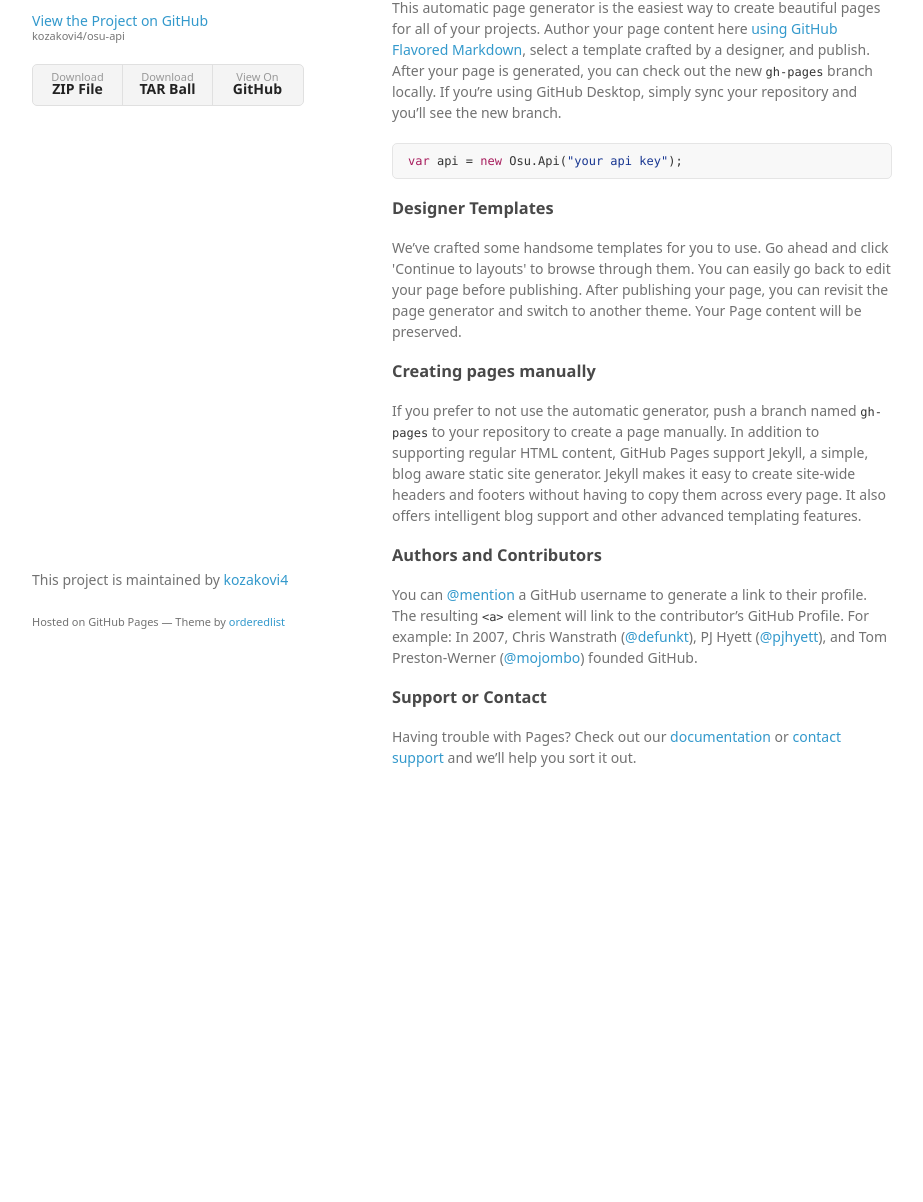
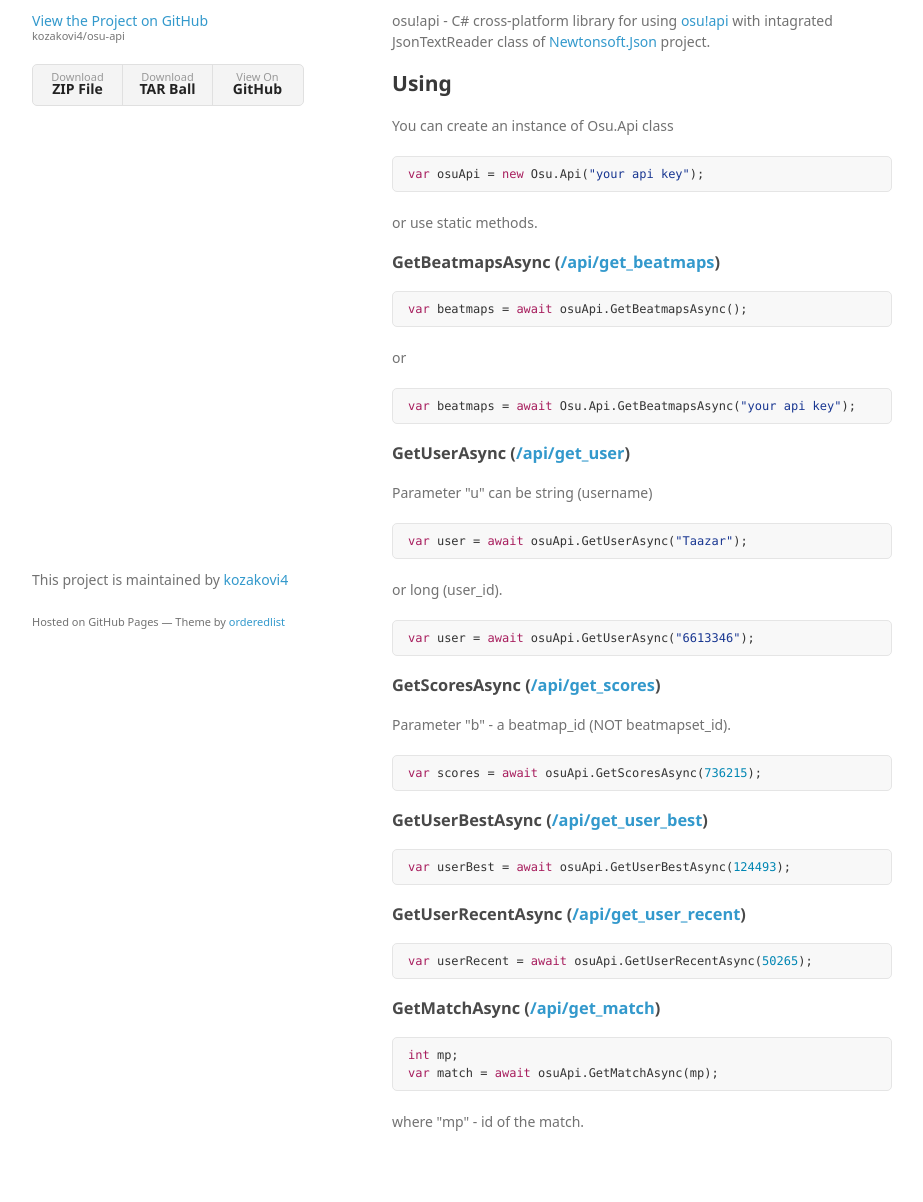
Before and after one commit to Art1xFX/osu-api, a plain HTML site: page index.html in a window 1280 px wide. Shown: the part 99-1301 px from the top of the page, without its empty margins (178-1101 px from the left). Before the commit the page ends 937 px from the top, so only its background shows below. Drawn offline with Linux system fonts and the light colour scheme; a web font is replaced by a local one.

Commit message:
Create gh-pages branch via GitHub

```diff
--- a/index.html
+++ b/index.html
@@ -28,32 +28,64 @@
         </ul>
       </header>
       <section>
-        <h3>
-<a id="welcome-to-github-pages" class="anchor" href="#welcome-to-github-pages" aria-hidden="true"><span aria-hidden="true" class="octicon octicon-link"></span></a>Welcome to GitHub Pages.</h3>
+        <h1>
+<a id="osu-api" class="anchor" href="#osu-api" aria-hidden="true"><span aria-hidden="true" class="octicon octicon-link"></span></a>osu-api</h1>
 
-<p>This automatic page generator is the easiest way to create beautiful pages for all of your projects. Author your page content here <a href="https://guides.github.com/features/mastering-markdown/">using GitHub Flavored Markdown</a>, select a template crafted by a designer, and publish. After your page is generated, you can check out the new <code>gh-pages</code> branch locally. If you’re using GitHub Desktop, simply sync your repository and you’ll see the new branch.</p>
+<p>osu!api - C# cross-platform library for using <a href="https://github.com/ppy/osu-api/wiki">osu!api</a> with intagrated JsonTextReader class of  <a href="https://github.com/JamesNK/Newtonsoft.Json">Newtonsoft.Json</a> project.</p>
 
-<div class="highlight highlight-source-cs"><pre><span class="pl-k">var</span> api = <span class="pl-k">new</span> Osu.Api(<span class="pl-s"><span class="pl-pds">"</span>your api key<span class="pl-pds">"</span></span>);</pre></div>
+<h2>
+<a id="using" class="anchor" href="#using" aria-hidden="true"><span aria-hidden="true" class="octicon octicon-link"></span></a>Using</h2>
+
+<p>You can create an instance of Osu.Api class</p>
+
+<div class="highlight highlight-source-cs"><pre><span class="pl-k">var</span> osuApi = <span class="pl-k">new</span> Osu.Api(<span class="pl-s"><span class="pl-pds">"</span>your api key<span class="pl-pds">"</span></span>);</pre></div>
+
+<p>or use static methods.</p>
 
 <h3>
-<a id="designer-templates" class="anchor" href="#designer-templates" aria-hidden="true"><span aria-hidden="true" class="octicon octicon-link"></span></a>Designer Templates</h3>
+<a id="getbeatmapsasync-apiget_beatmaps" class="anchor" href="#getbeatmapsasync-apiget_beatmaps" aria-hidden="true"><span aria-hidden="true" class="octicon octicon-link"></span></a>GetBeatmapsAsync (<a href="https://github.com/ppy/osu-api/wiki#apiget_beatmaps">/api/get_beatmaps</a>)</h3>
 
-<p>We’ve crafted some handsome templates for you to use. Go ahead and click 'Continue to layouts' to browse through them. You can easily go back to edit your page before publishing. After publishing your page, you can revisit the page generator and switch to another theme. Your Page content will be preserved.</p>
+<div class="highlight highlight-source-cs"><pre><span class="pl-k">var</span> beatmaps = <span class="pl-k">await</span> osuApi.GetBeatmapsAsync();</pre></div>
+
+<p>or </p>
+
+<div class="highlight highlight-source-cs"><pre><span class="pl-k">var</span> beatmaps = <span class="pl-k">await</span> Osu.Api.GetBeatmapsAsync(<span class="pl-s"><span class="pl-pds">"</span>your api key<span class="pl-pds">"</span></span>);</pre></div>
 
 <h3>
-<a id="creating-pages-manually" class="anchor" href="#creating-pages-manually" aria-hidden="true"><span aria-hidden="true" class="octicon octicon-link"></span></a>Creating pages manually</h3>
+<a id="getuserasync-apiget_user" class="anchor" href="#getuserasync-apiget_user" aria-hidden="true"><span aria-hidden="true" class="octicon octicon-link"></span></a>GetUserAsync (<a href="https://github.com/ppy/osu-api/wiki#apiget_user">/api/get_user</a>)</h3>
 
-<p>If you prefer to not use the automatic generator, push a branch named <code>gh-pages</code> to your repository to create a page manually. In addition to supporting regular HTML content, GitHub Pages support Jekyll, a simple, blog aware static site generator. Jekyll makes it easy to create site-wide headers and footers without having to copy them across every page. It also offers intelligent blog support and other advanced templating features.</p>
+<p>Parameter "u" can be string (username)</p>
+
+<div class="highlight highlight-source-cs"><pre><span class="pl-k">var</span> user = <span class="pl-k">await</span> osuApi.GetUserAsync(<span class="pl-s"><span class="pl-pds">"</span>Taazar<span class="pl-pds">"</span></span>);</pre></div>
+
+<p>or long (user_id).</p>
+
+<div class="highlight highlight-source-cs"><pre><span class="pl-k">var</span> user = <span class="pl-k">await</span> osuApi.GetUserAsync(<span class="pl-s"><span class="pl-pds">"</span>6613346<span class="pl-pds">"</span></span>);</pre></div>
 
 <h3>
-<a id="authors-and-contributors" class="anchor" href="#authors-and-contributors" aria-hidden="true"><span aria-hidden="true" class="octicon octicon-link"></span></a>Authors and Contributors</h3>
+<a id="getscoresasync-apiget_scores" class="anchor" href="#getscoresasync-apiget_scores" aria-hidden="true"><span aria-hidden="true" class="octicon octicon-link"></span></a>GetScoresAsync (<a href="https://github.com/ppy/osu-api/wiki#apiget_scores">/api/get_scores</a>)</h3>
 
-<p>You can <a href="https://help.github.com/articles/basic-writing-and-formatting-syntax/#mentioning-users-and-teams" class="user-mention">@mention</a> a GitHub username to generate a link to their profile. The resulting <code>&lt;a&gt;</code> element will link to the contributor’s GitHub Profile. For example: In 2007, Chris Wanstrath (<a href="https://github.com/defunkt" class="user-mention">@defunkt</a>), PJ Hyett (<a href="https://github.com/pjhyett" class="user-mention">@pjhyett</a>), and Tom Preston-Werner (<a href="https://github.com/mojombo" class="user-mention">@mojombo</a>) founded GitHub.</p>
+<p>Parameter "b" - a beatmap_id (NOT beatmapset_id).</p>
+
+<div class="highlight highlight-source-cs"><pre><span class="pl-k">var</span> scores = <span class="pl-k">await</span> osuApi.GetScoresAsync(<span class="pl-c1">736215</span>);</pre></div>
 
 <h3>
-<a id="support-or-contact" class="anchor" href="#support-or-contact" aria-hidden="true"><span aria-hidden="true" class="octicon octicon-link"></span></a>Support or Contact</h3>
+<a id="getuserbestasync-apiget_user_best" class="anchor" href="#getuserbestasync-apiget_user_best" aria-hidden="true"><span aria-hidden="true" class="octicon octicon-link"></span></a>GetUserBestAsync (<a href="https://github.com/ppy/osu-api/wiki#apiget_user_best">/api/get_user_best</a>)</h3>
 
-<p>Having trouble with Pages? Check out our <a href="https://help.github.com/pages">documentation</a> or <a href="https://github.com/contact">contact support</a> and we’ll help you sort it out.</p>
+<div class="highlight highlight-source-cs"><pre><span class="pl-k">var</span> userBest = <span class="pl-k">await</span> osuApi.GetUserBestAsync(<span class="pl-c1">124493</span>);</pre></div>
+
+<h3>
+<a id="getuserrecentasync-apiget_user_recent" class="anchor" href="#getuserrecentasync-apiget_user_recent" aria-hidden="true"><span aria-hidden="true" class="octicon octicon-link"></span></a>GetUserRecentAsync (<a href="https://github.com/ppy/osu-api/wiki#apiget_user_recent">/api/get_user_recent</a>)</h3>
+
+<div class="highlight highlight-source-cs"><pre><span class="pl-k">var</span> userRecent = <span class="pl-k">await</span> osuApi.GetUserRecentAsync(<span class="pl-c1">50265</span>);</pre></div>
+
+<h3>
+<a id="getmatchasync-apiget_match" class="anchor" href="#getmatchasync-apiget_match" aria-hidden="true"><span aria-hidden="true" class="octicon octicon-link"></span></a>GetMatchAsync (<a href="https://github.com/ppy/osu-api/wiki#apiget_match">/api/get_match</a>)</h3>
+
+<div class="highlight highlight-source-cs"><pre><span class="pl-k">int</span> mp;
+<span class="pl-k">var</span> match = <span class="pl-k">await</span> osuApi.GetMatchAsync(mp);</pre></div>
+
+<p>where "mp" - id of the match.</p>
       </section>
       <footer>
         <p>This project is maintained by <a href="https://github.com/kozakovi4">kozakovi4</a></p>
```
Also changed, not shown: params.json (+1 -1 lines).
